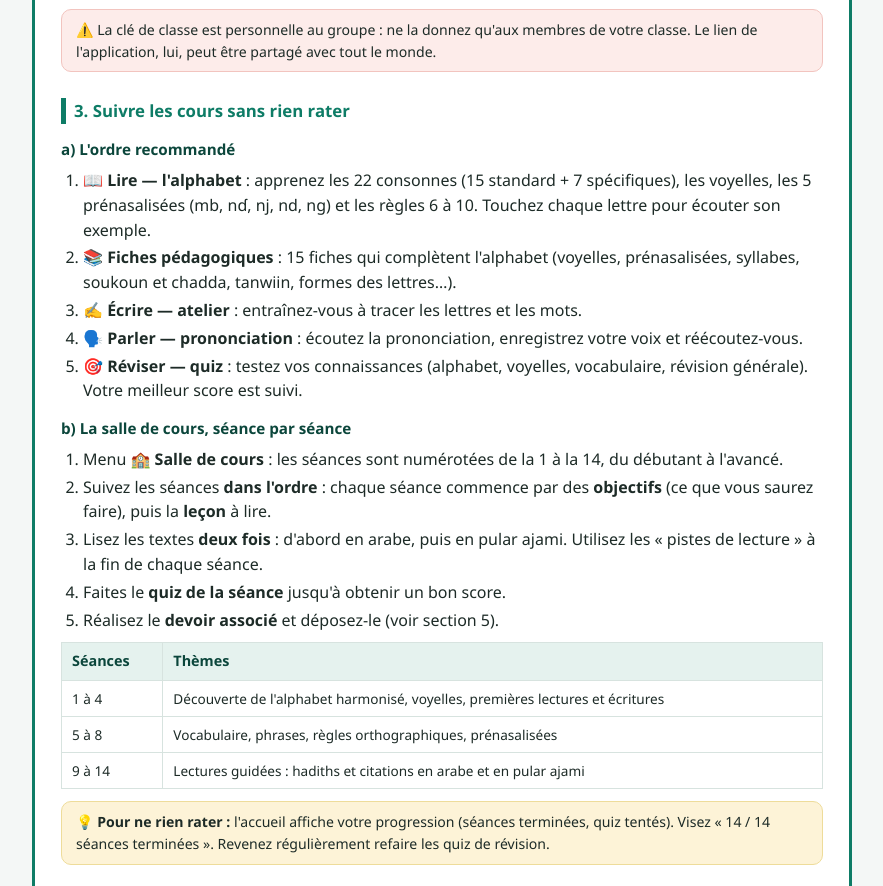
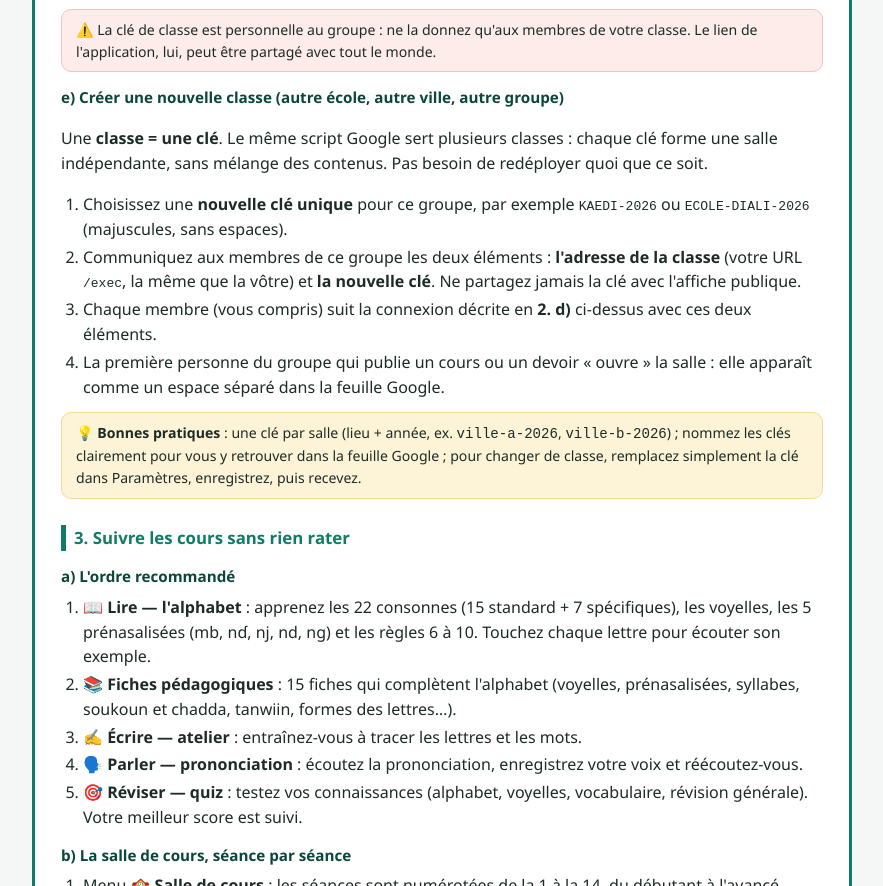
Before and after one commit to DOUCKI56/pular-ajami-app-, a plain HTML site: page docs/guide-utilisation.html in a window 1280 px wide. Shown: the part 1679-2565 px from the top of the page, without its empty margins (198-1081 px from the left). Drawn offline with Linux system fonts and the light colour scheme.

Commit message:
Guide d'utilisation : nouvelle section « Créer une nouvelle classe » (une classe = une clé)
Co-authored-by: DOUCKI56 <DOUCKI56@users.noreply.github.com>

```diff
--- a/docs/guide-utilisation.html
+++ b/docs/guide-utilisation.html
@@ -85,6 +85,15 @@
     <li>Cliquez <strong>« ⬇️ Recevoir les contenus de la classe »</strong> pour récupérer les nouveaux cours, questions et devoirs partagés.</li>
   </ol>
   <div class="warn">⚠️ La clé de classe est personnelle au groupe : ne la donnez qu'aux membres de votre classe. Le lien de l'application, lui, peut être partagé avec tout le monde.</div>
+  <h3>e) Créer une nouvelle classe (autre école, autre ville, autre groupe)</h3>
+  <p>Une <strong>classe = une clé</strong>. Le même script Google sert plusieurs classes : chaque clé forme une salle indépendante, sans mélange des contenus. Pas besoin de redéployer quoi que ce soit.</p>
+  <ol>
+    <li>Choisissez une <strong>nouvelle clé unique</strong> pour ce groupe, par exemple <code>KAEDI-2026</code> ou <code>ECOLE-DIALI-2026</code> (majuscules, sans espaces).</li>
+    <li>Communiquez aux membres de ce groupe les deux éléments : <strong>l'adresse de la classe</strong> (votre URL <code>/exec</code>, la même que la vôtre) et <strong>la nouvelle clé</strong>. Ne partagez jamais la clé avec l'affiche publique.</li>
+    <li>Chaque membre (vous compris) suit la connexion décrite en <strong>2. d)</strong> ci-dessus avec ces deux éléments.</li>
+    <li>La première personne du groupe qui publie un cours ou un devoir « ouvre » la salle : elle apparaît comme un espace séparé dans la feuille Google.</li>
+  </ol>
+  <div class="tip">💡 <strong>Bonnes pratiques</strong> : une clé par salle (lieu + année, ex. <code>ville-a-2026</code>, <code>ville-b-2026</code>) ; nommez les clés clairement pour vous y retrouver dans la feuille Google ; pour changer de classe, remplacez simplement la clé dans Paramètres, enregistrez, puis recevez.</div>
 
   <h2>3. Suivre les cours sans rien rater</h2>
   <h3>a) L'ordre recommandé</h3>
```
